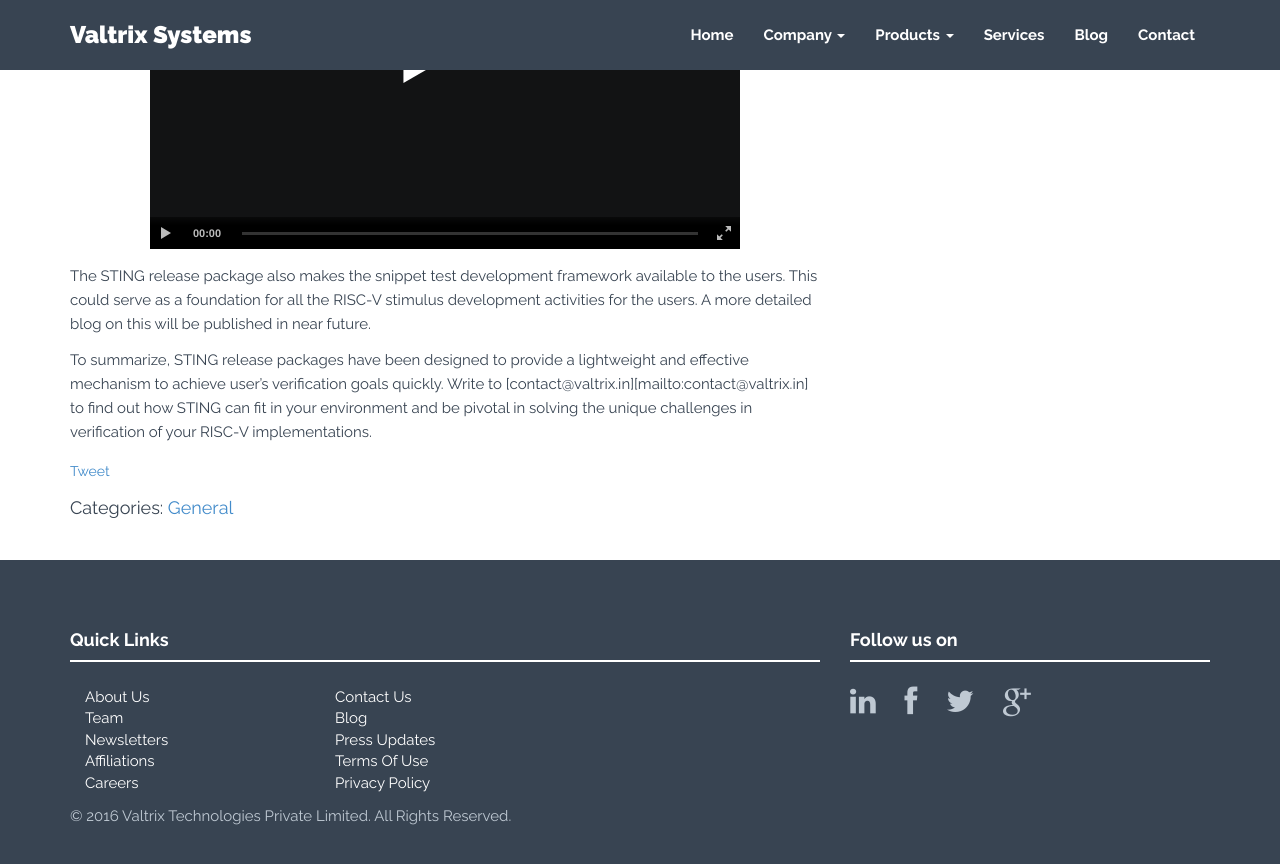
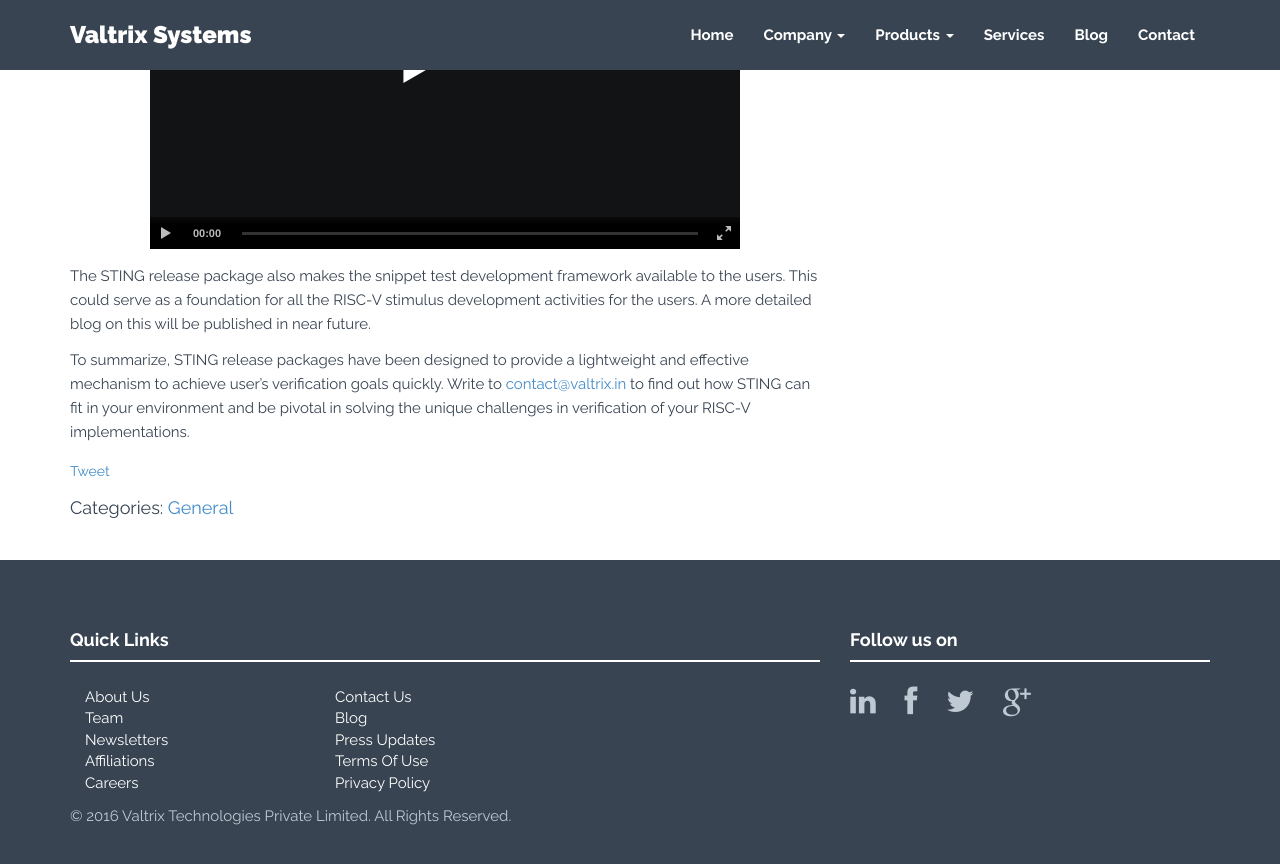
Before and after one commit to valtrix/valtrix.github.io, a Jekyll site: the page built from general/_posts/2019-10-25-using-sting-release-package.markdown, in a window 1280 px wide and 900 px high, scrolled down 1797 px. Shown: the top 864 px of the window. Built offline with Jekyll 4.4.1, drawn with Linux system fonts in a browser that asks for light colours; nearby versions of some CDN libraries; comment, search, counter and statistics services are not loaded.

Commit message:
Fixing a small issue with mailto reference

```diff
--- a/general/_posts/2019-10-25-using-sting-release-package.markdown
+++ b/general/_posts/2019-10-25-using-sting-release-package.markdown
@@ -24,7 +24,7 @@
 
 The STING release package also makes the snippet test development framework available to the users. This could serve as a foundation for all the RISC-V stimulus development activities for the users. A more detailed blog on this will be published in near future.
 
-To summarize, STING release packages have been designed to provide a lightweight and effective mechanism to achieve user's verification goals quickly. Write to [contact@valtrix.in][mailto:contact@valtrix.in] to find out how STING can fit in your environment and be pivotal in solving the unique challenges in verification of your RISC-V implementations.
+To summarize, STING release packages have been designed to provide a lightweight and effective mechanism to achieve user's verification goals quickly. Write to [contact@valtrix.in](mailto:contact@valtrix.in) to find out how STING can fit in your environment and be pivotal in solving the unique challenges in verification of your RISC-V implementations.
 
 [sting_link]: https://valtrix.in/sting/
 [imperas_link]: http://www.imperas.com/
--- a/programming/_posts/2017-12-18-running-sting-on-pulpino.markdown
+++ b/programming/_posts/2017-12-18-running-sting-on-pulpino.markdown
@@ -46,7 +46,7 @@
 
 We have plans to run STING extensively on PULPino and make sure that the design is compliant with the RISC-V specification. The test stimulus will be a random mix of instructions supported by the PULPino core, the bias for which can be controlled using configuration files. In addition to the random test content, a large number of focused and corner-case scenarios are also covered using snippets of directed code. The timer, UART and event unit devices are also programmed for concurrency and to allow generation of interrupts at regular intervals during the test execution. The results from test execution on PULPino simulations are compared with the results obtained from running the same test on SPIKE (the RISC-V CPU model) to ensure functionally correct behavior.
 
-If this interests you, write to [contact@valtrix.in][mailto:contact@valtrix.in] to know how STING can help meet your RISC-V verification goals quickly and efficiently.
+If this interests you, write to [contact@valtrix.in](mailto:contact@valtrix.in) to know how STING can help meet your RISC-V verification goals quickly and efficiently.
 <br/>
 
 <br/>
```
